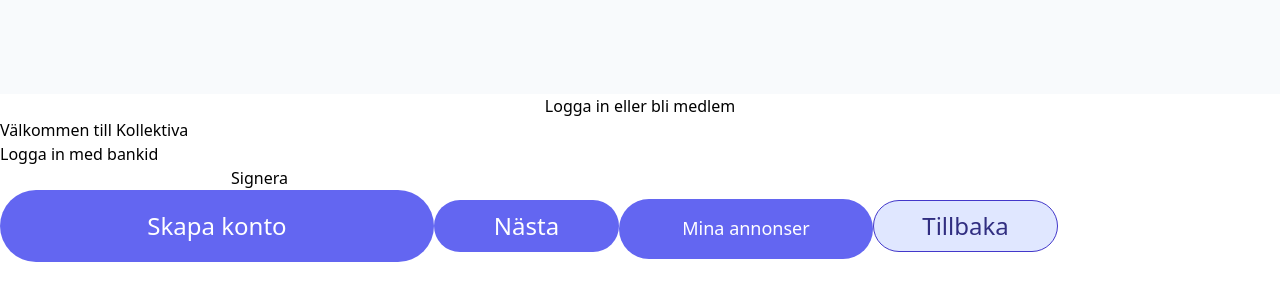
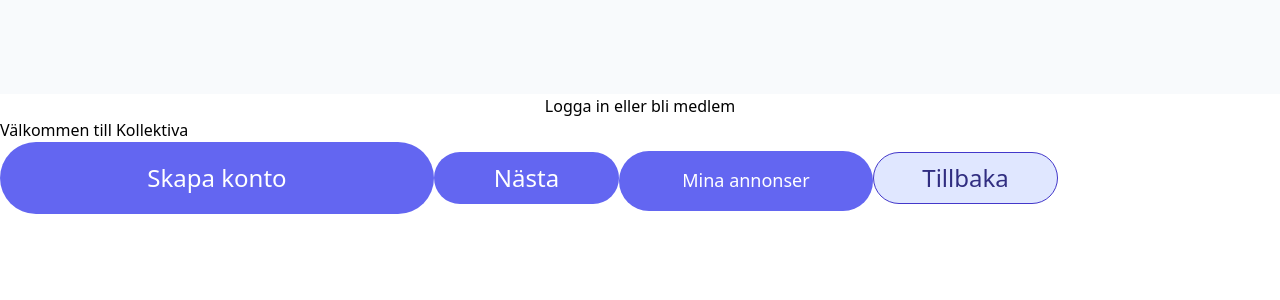
Before and after one commit to sofiaronnkvist/Kollektiva, a Next.js app: page /loggain in a window 1280 px wide. Shown: the part 106-406 px from the top of the page. Built offline with nearby package versions, Linux system fonts and the light colour scheme.

Commit message:
added subpage folders

```diff
--- a/pages/blimedlem.tsx
+++ b/pages/blimedlem/index.tsx
@@ -1,5 +1,4 @@
 import React from 'react'
-import FormBankId from '../components/FormBankId'
 
 function Register() {
   return (
@@ -7,7 +6,6 @@
       <div className="container mx-auto h-[400px] bg-white">
         <p className="text-center">Logga in eller bli medlem</p>
         <h1>Välkommen till Kollektiva</h1>
-        <FormBankId />
       </div>
     </div>
   )
--- a/pages/index.tsx
+++ b/pages/index.tsx
@@ -3,7 +3,6 @@
 import Image from 'next/image'
 import Navigation from '../components/Navigation'
 import Logo from '../components/Logo'
-import Register from './blimedlem'
 
 const Home: NextPage = () => {
   return (
--- a/pages/loggain.tsx
+++ b/pages/loggain/index.tsx
@@ -1,9 +1,8 @@
 import React from 'react'
-import FormBankId from '../components/FormBankId'
-import ButtonLg from '../components/Buttons/ButtonLg'
-import ButtonSm from '../components/Buttons/ButtonSm'
-import ButtonSm2 from '../components/Buttons/ButtonSm2'
-import ButtonMd from '../components/Buttons/ButtonMd'
+import ButtonLg from '../../components/Buttons/ButtonLg'
+import ButtonSm from '../../components/Buttons/ButtonSm'
+import ButtonSm2 from '../../components/Buttons/ButtonSm2'
+import ButtonMd from '../../components/Buttons/ButtonMd'
 
 function Login() {
   return (
@@ -11,7 +10,6 @@
       <div className="container mx-auto h-[400px] bg-white">
         <p className="text-center">Logga in eller bli medlem</p>
         <h1>Välkommen till Kollektiva</h1>
-        <FormBankId />
         <ButtonLg text="Skapa konto" />
         <ButtonSm text="Nästa" />
         <ButtonMd text="Mina annonser" />
```
